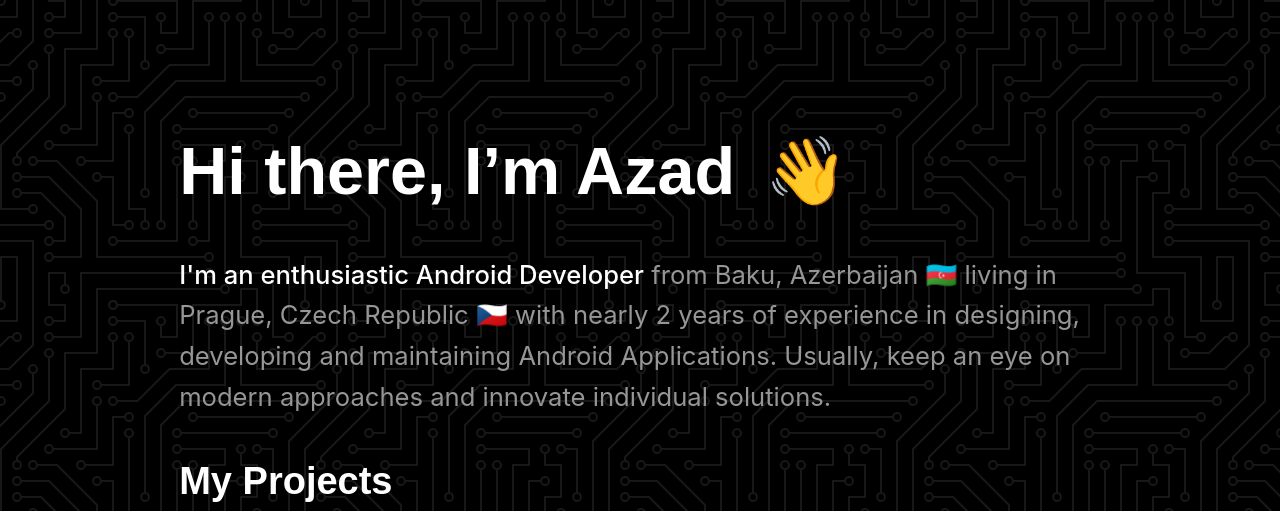
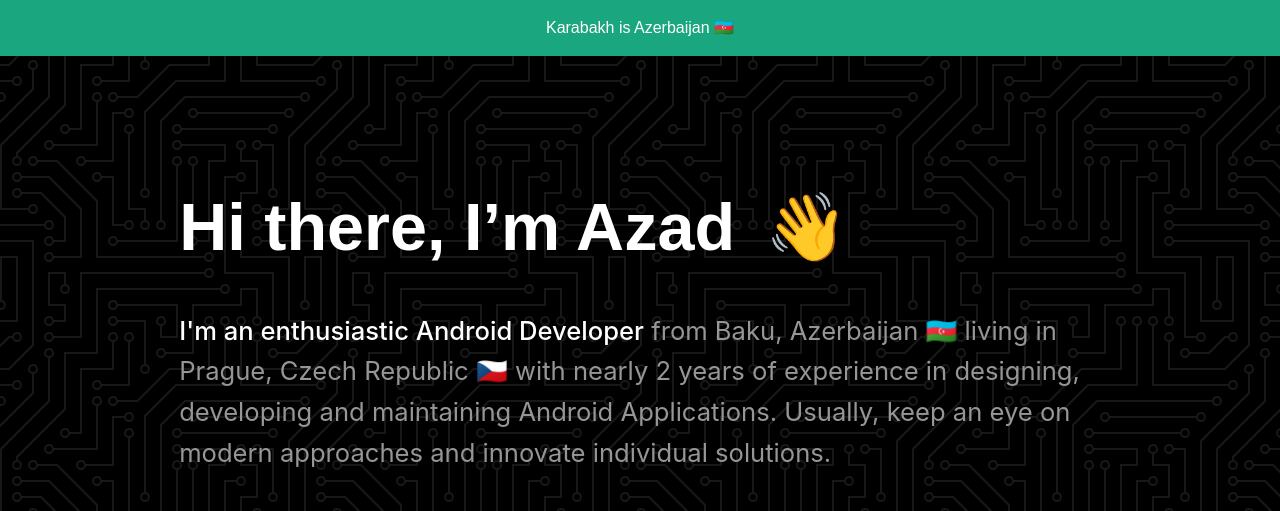
Before and after one commit to siftoshka/siftoshka.github.io, a plain HTML site: page index.html in a window 1280 px wide. Shown: the top 511 px of the page. Drawn offline with nearby package versions, Linux system fonts and the light colour scheme; a web font is replaced by a local one.

Commit message:
Message to world

```diff
--- a/index.html
+++ b/index.html
@@ -18,13 +18,13 @@
        <script src="https://kit.fontawesome.com/e382cf3d48.js" crossorigin="anonymous"></script>
    </head>
    <body>
-      <!-- <a href="mailto:azad.mamiyev.1998@gmail.com" class="bannerlinkblock w-inline-block" target="_blank">
+      <a href="https://2001-2009.state.gov/p/eur/rls/or/13508.htm" class="bannerlinkblock w-inline-block" target="_blank">
          <div class="wrapper">
             <div class="container banner">
-               <p class="p2 banner">I’m on the lookout for part-time role, either remote or based in Prague 🚀</p>
+               <p class="p2 banner">Karabakh is Azerbaijan 🇦🇿</p>
             </div>
          </div>
-      </a> -->
+      </a>
       <div class="section">
          <div class="wrapper container content animate__fadeInUp">
             <div class="container title">
```
